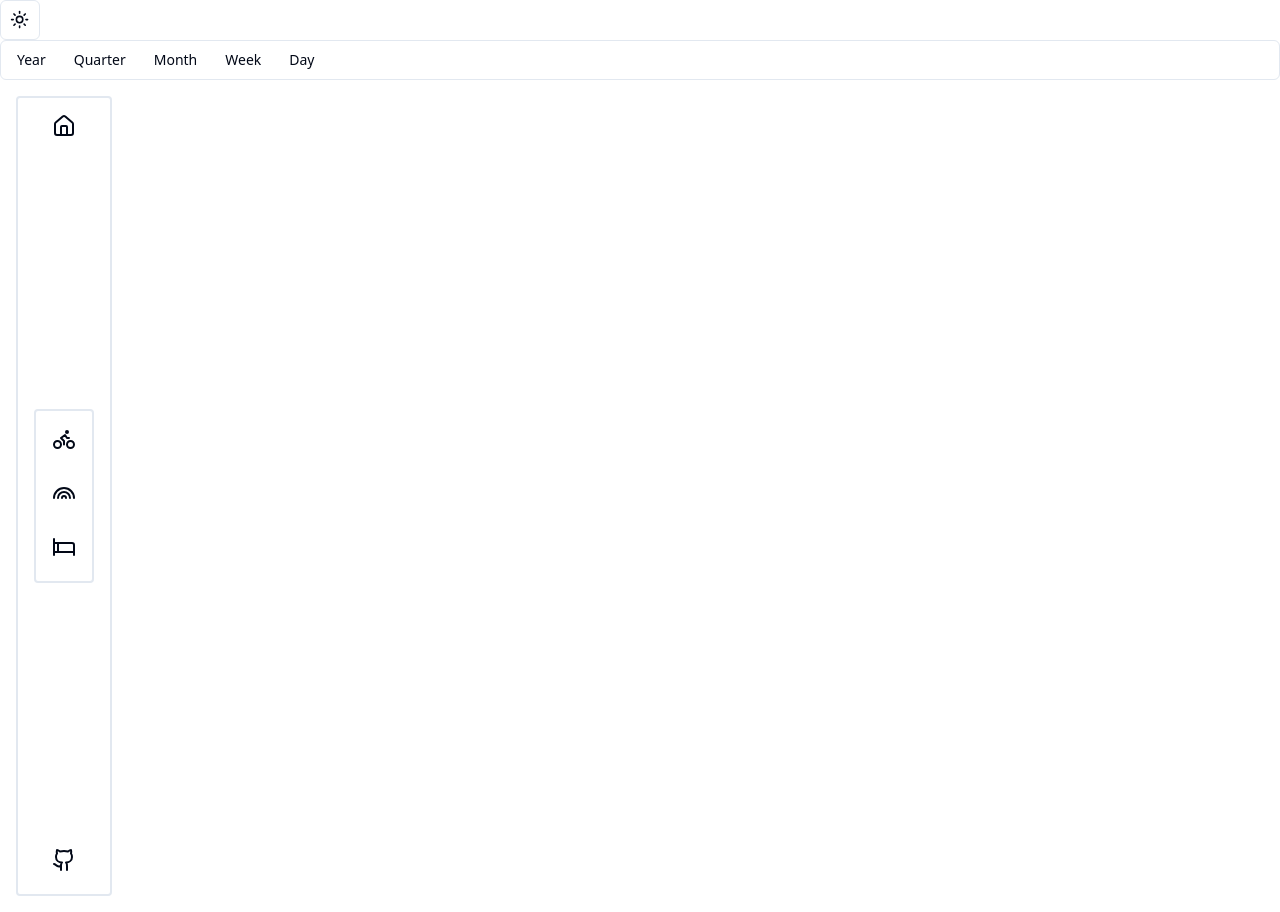
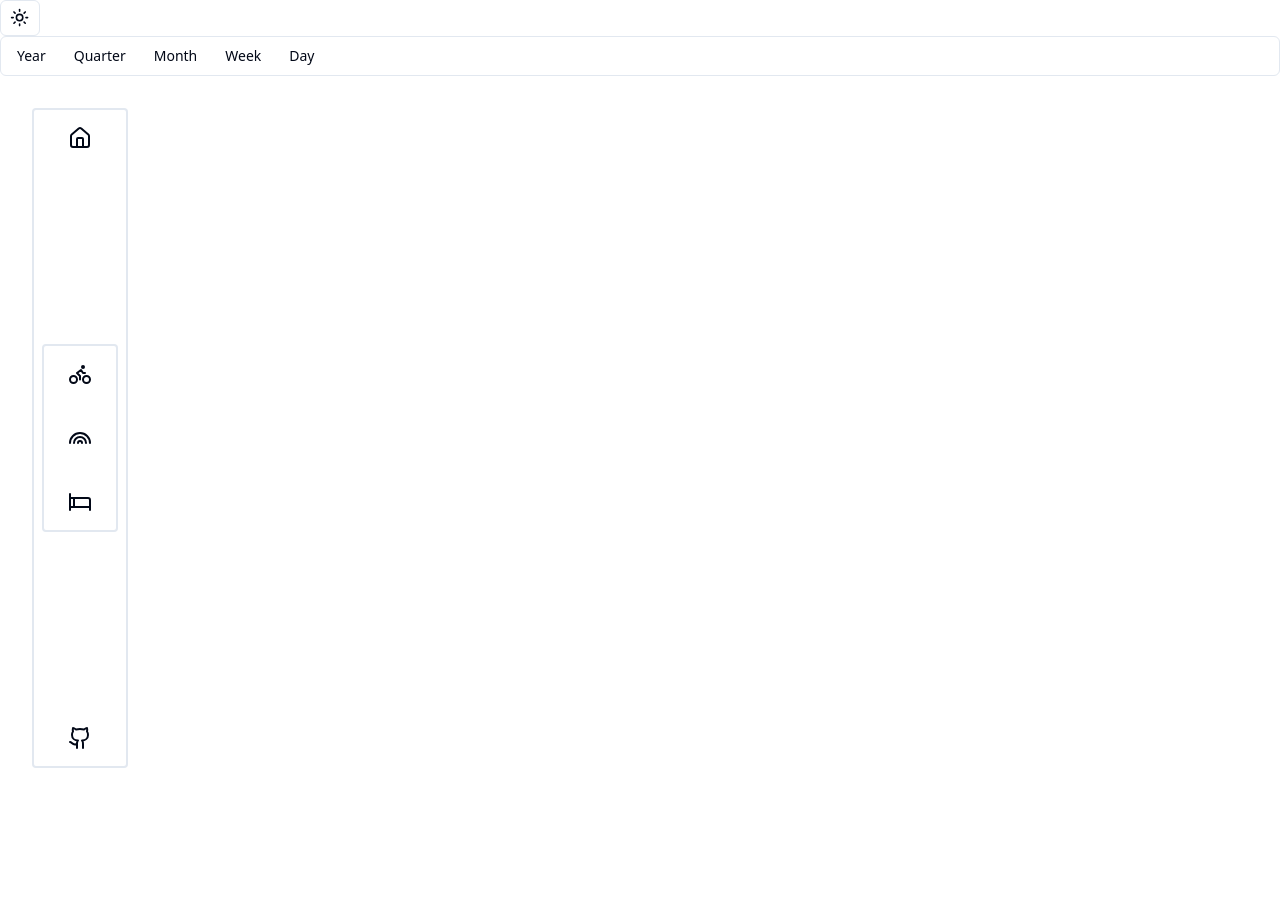
Before and after one commit to realalexis/FrontLifeSheet, a React (Vite) app: page / in a window 1280 px wide. After the commit the page ends 800 px from the top, so only its background shows below. Built offline with nearby package versions, Linux system fonts and the light colour scheme.

Commit message:
sidebar fix

```diff
--- a/src/App.tsx
+++ b/src/App.tsx
@@ -14,11 +14,8 @@ const App = () =>{
     return (
         <ThemeProvider>
             <Router>
-                <div>
+                <div className="h-screen flex flex-col">
                     <ModeToggle />
-                    {/* <GraphPanel /> */}
-                    {/* <Button>Click me</Button> */}
-
                     <Menubar>
                         <MenubarMenu>
                             <MenubarTrigger>Year</MenubarTrigger>
@@ -28,7 +25,7 @@ const App = () =>{
                             <MenubarTrigger>Day</MenubarTrigger>
                         </MenubarMenu>
                     </Menubar>
-                    <div className="flex">
+                    <div className="flex h-full overflow-y-auto p-8">
                         <Sidebar />
 
                         <Routes>
--- a/src/components/Sidebar.tsx
+++ b/src/components/Sidebar.tsx
@@ -14,26 +14,32 @@ import {
     TooltipProvider,
     TooltipTrigger,
 } from "@/components/ui/tooltip"
+import {Button} from "@/components/ui/button.tsx";
 
 export const Sidebar = () => {
+
     return(
         <TooltipProvider>
-            <nav className="h-screen rounded-sm border-2  p-4 m-4 flex flex-col justify-between items-center">
+            <nav className="h-full rounded-sm border-2  p-2 flex flex-col justify-between items-center">
                 <NavLink to="/home">
                     <Tooltip>
                         <TooltipTrigger>
-                            <Home/>
+                            <Button variant={"ghost"}>
+                                <Home/>
+                            </Button>
                         </TooltipTrigger>
                         <TooltipContent>
                             <p>Home</p>
                         </TooltipContent>
                     </Tooltip>
                 </NavLink>
-                <div className="flex flex-col  rounded-sm border-2 p-4 gap-6">
+                <div className="flex flex-col  rounded-sm border-2 p-2 gap-6">
                     <NavLink to="/sport">
                         <Tooltip>
                             <TooltipTrigger>
-                                <Bike/>
+                                <Button variant={"ghost"}>
+                                    <Bike/>
+                                </Button>
                             </TooltipTrigger>
                             <TooltipContent>
                                 <p>Sport</p>
@@ -43,7 +49,9 @@ export const Sidebar = () => {
                     <NavLink to="/mood">
                         <Tooltip>
                             <TooltipTrigger>
-                                <Rainbow/>
+                                <Button variant={"ghost"}>
+                                    <Rainbow/>
+                                </Button>
                             </TooltipTrigger>
                             <TooltipContent>
                                 <p>Mood</p>
@@ -53,7 +61,9 @@ export const Sidebar = () => {
                     <NavLink to="/sleep">
                         <Tooltip>
                             <TooltipTrigger>
-                                <Bed />
+                                <Button variant={"ghost"}>
+                                    <Bed/>
+                                </Button>
                             </TooltipTrigger>
                             <TooltipContent>
                                 <p>Sleep</p>
@@ -65,7 +75,9 @@ export const Sidebar = () => {
                 <NavLink to="https://github.com/realalexis/FrontLifeSheet">
                     <Tooltip>
                         <TooltipTrigger>
-                            <Github/>
+                            <Button variant={"ghost"}>
+                                <Github />
+                            </Button>
                         </TooltipTrigger>
                         <TooltipContent>
                             <p>Github</p>
```
